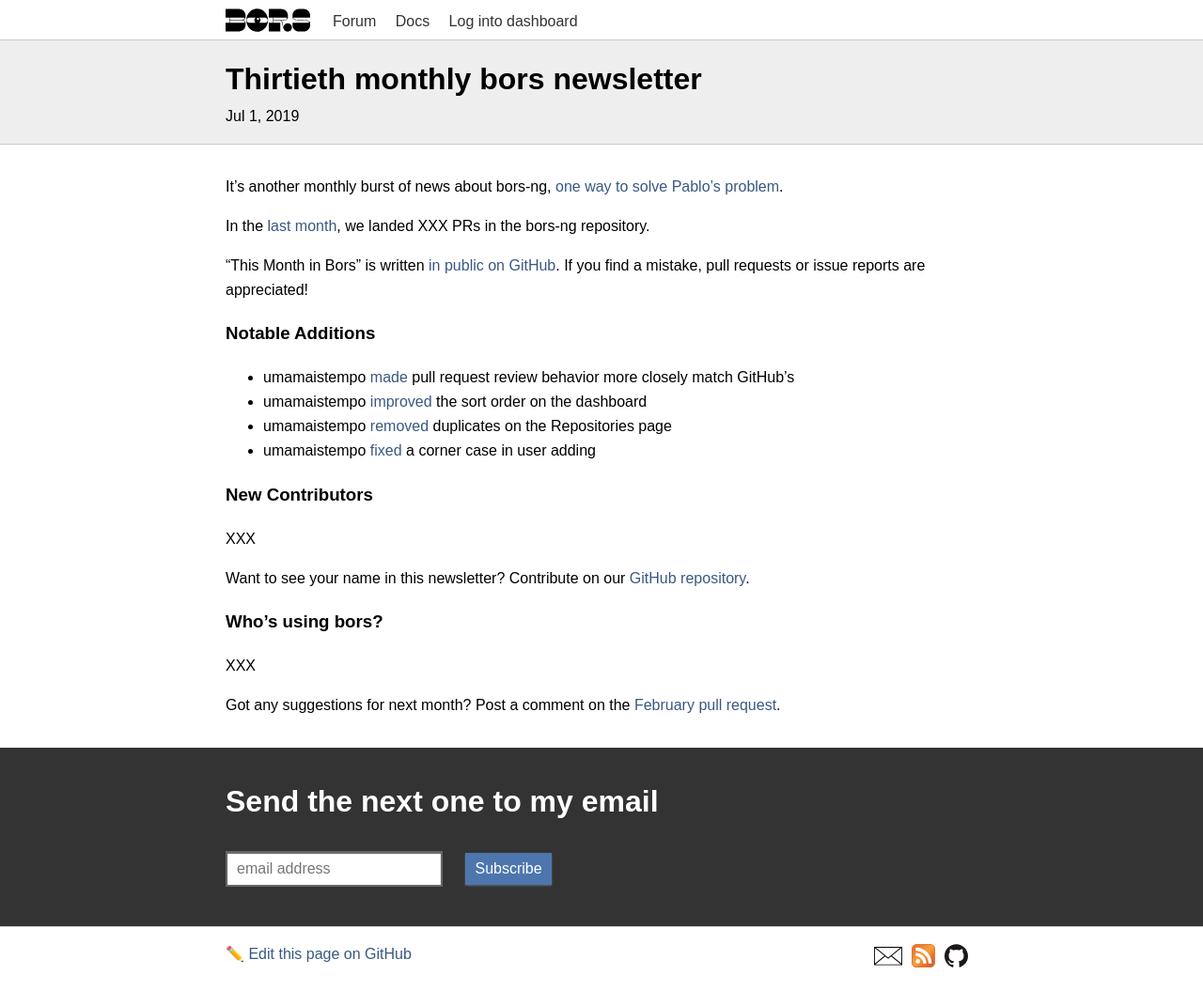
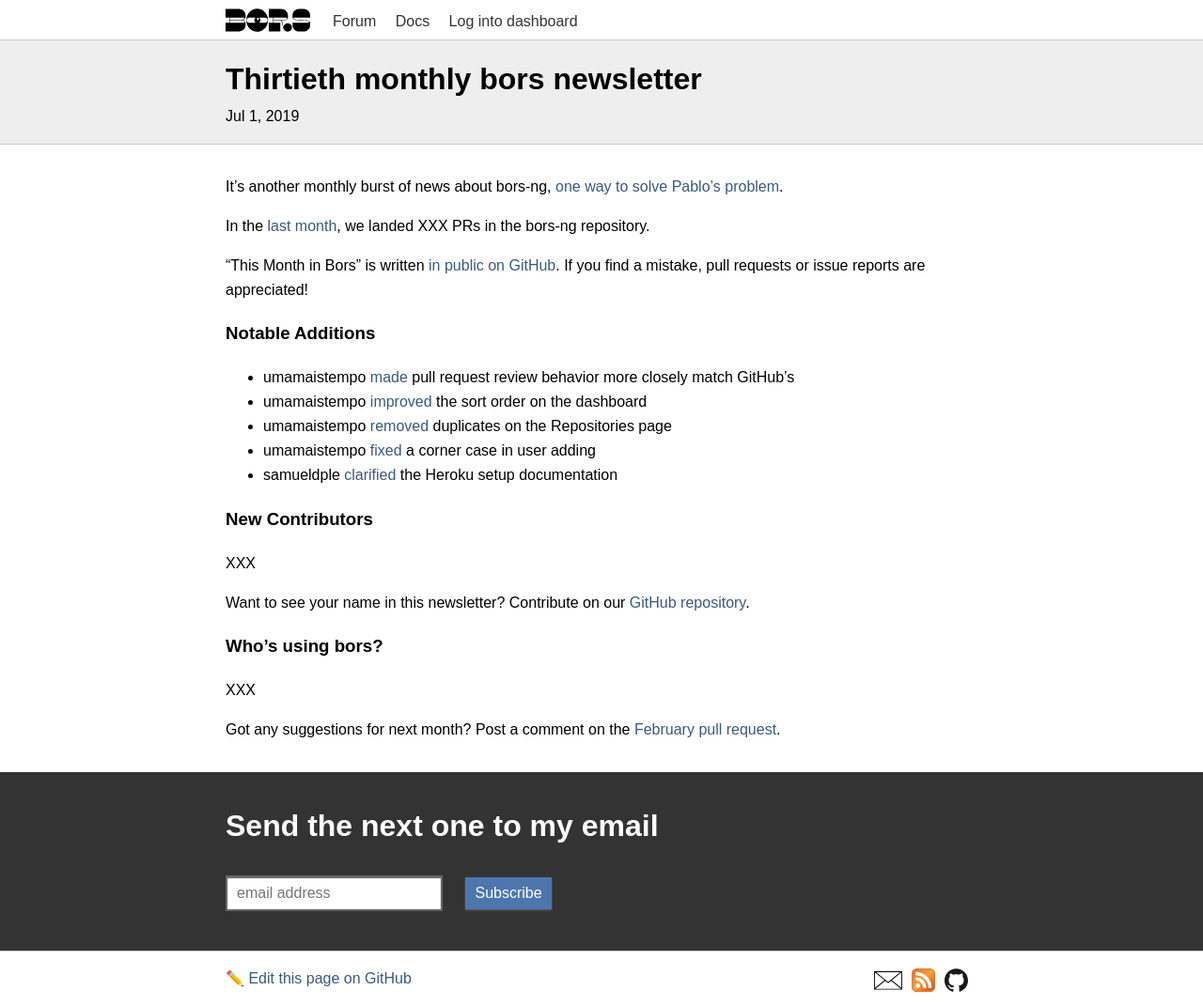
Before and after one commit to bors-ng/bors-ng.github.io, a Jekyll site: the page built from _posts/2019-07-01-tmib-30.md, in a window 1280 px wide. Shown: the whole page at 94% size. Built offline with Jekyll 4.4.1, drawn with Linux system fonts in a browser that asks for light colours; before the commit the page ends 1045 px from its top, so only the background shows below that.

Commit message:
Add bors-ng/bors-ng#662

```diff
--- a/_posts/2019-07-01-tmib-30.md
+++ b/_posts/2019-07-01-tmib-30.md
@@ -23,6 +23,7 @@
 * umamaistempo [improved](https://github.com/bors-ng/bors-ng/pull/658) the sort order on the dashboard
 * umamaistempo [removed](https://github.com/bors-ng/bors-ng/pull/659) duplicates on the Repositories page
 * umamaistempo [fixed](https://github.com/bors-ng/bors-ng/pull/660) a corner case in user adding
+* samueldple [clarified](https://github.com/bors-ng/bors-ng/pull/662) the Heroku setup documentation
 
 
 ### New Contributors
```
